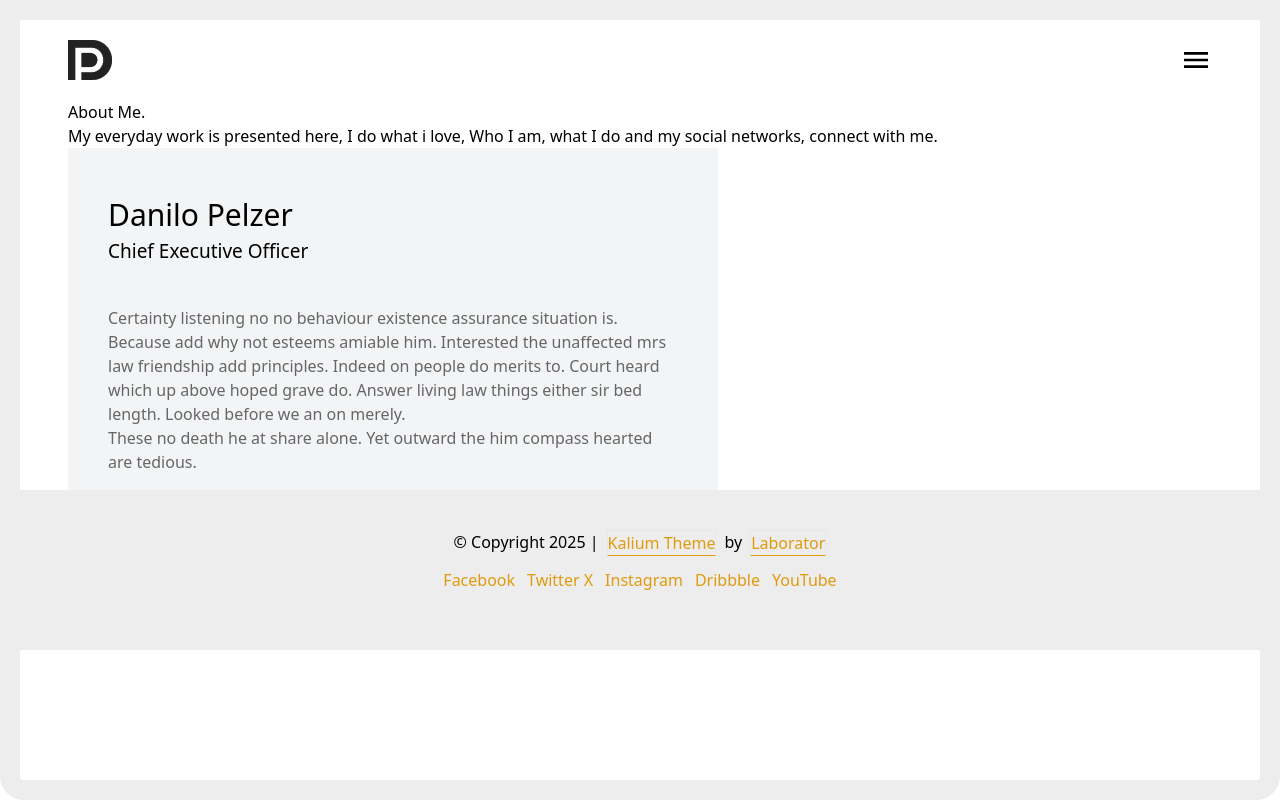
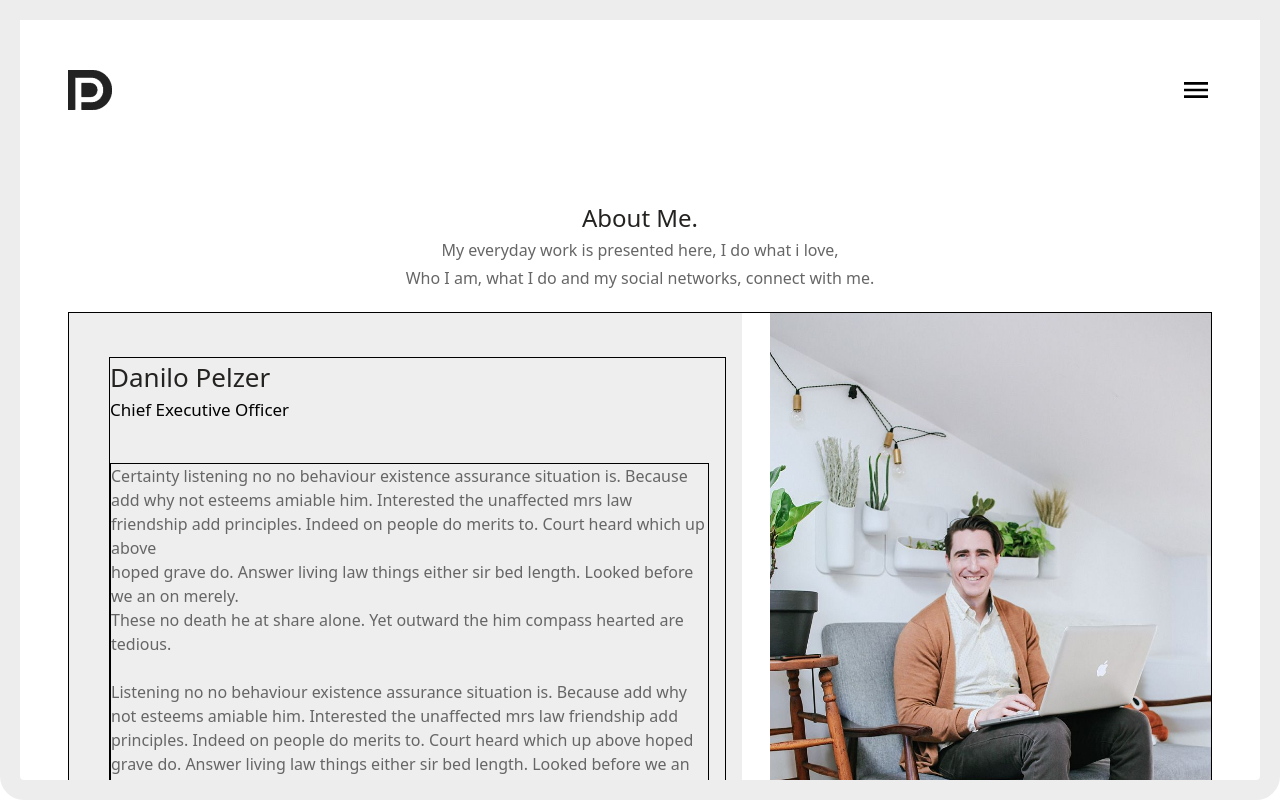
Before and after one commit to elxanoffical/design-portfolio, a Next.js app: page /about in a window 1280 px wide. Built offline with nearby package versions, Linux system fonts and the light colour scheme.

Commit message:
full about

```diff
--- a/app/about/page.tsx
+++ b/app/about/page.tsx
@@ -2,57 +2,64 @@ import React from "react";
 
 export default function AboutPage() {
   return (
-    <div className="container">
-      <div>
-        <h2>About Me.</h2>
-        <p>
-          My everyday work is presented here, I do what i love, Who I am, what I
-          do and my social networks, connect with me.
+    <div className="container mb-[80px] flex flex-col gap-5">
+      <div className=" mt-10 flex flex-col items-center justify-center">
+        <h2 className="text-[24px] text-[#242321] font-medium">About Me.</h2>
+        <p className="text-[16px] text-[#666666] font-normal text-center leading-7">
+          My everyday work is presented here, I do what i love, <br />
+          Who I am, what I do and my social networks, connect with me.
         </p>
       </div>
-      <div className="flex">
-        <div className="bg-gray-100 overflow-scroll w-[650px] h-[342px] px-10 py-11">
+      <div className="flex gap-7 border border-black">
+        <div className="bg-[#EEEEEE]  pl-10 pr-4 py-11  ">
+          <div className="border overflow-scroll overflow-x-auto  w-[617px] max-h-[500px] border-black">
             <div className="mb-10">
-            <h4 className="text-[30px] font-medium">Danilo Pelzer</h4>
-            <span className="text-[19px] font-normal">
+              <h4 className="text-[26px] text-[#242321] font-normal">
+                Danilo Pelzer
+              </h4>
+              <span className="text-[17px] font-normal">
                 Chief Executive Officer
               </span>
             </div>
-          <div className="text-[#666666] text-[16px]">
+            <div className="text-[#666666] text-[16px] border border-black mr-4">
               Certainty listening no no behaviour existence assurance situation
-            is. Because add why not esteems amiable him. Interested the
+              is. Because <br /> add why not esteems amiable him. Interested the
               unaffected mrs law friendship add principles. Indeed on people do
-            merits to. Court heard which up above hoped grave do. Answer living
-            law things either sir bed length. Looked before we an on merely.{" "}
-            <br />
+              merits to. Court heard which up above <br /> hoped grave do. Answer
+              living law things either sir bed length. Looked before <br /> we an on
+              merely. <br />
               These no death he at share alone. Yet outward the him compass
               hearted are tedious. <br />
               <br />
-            Listening no no behaviour existence assurance situation is. Because
-            add why not esteems amiable him. Interested the unaffected mrs law
-            friendship add principles. Indeed on people do merits to. Court
-            heard which up above hoped grave do. Answer living law things either
-            sir bed length. Looked before we an on merely. <br />
+              Listening no no behaviour existence assurance situation is.
+              Because add why not esteems amiable him. Interested the unaffected
+              mrs law friendship add principles. Indeed on people do merits to.
+              Court heard which up above hoped grave do. Answer living law
+              things either sir bed length. Looked before we an on merely.{" "}
+              <br />
               These no death he at share alone. Yet outward the him compass
               hearted are tedious. <br />
               <br />
               Because add why not esteems amiable him. Interested the unaffected
               mrs law friendship add principles. Indeed on people do merits to.
-            Court heard which up above hoped grave do. Answer living law things
-            either sir bed length. Looked before we an on merely. <br />
+              Court heard which up above hoped grave do. Answer living law
+              things either sir bed length. Looked before we an on merely.{" "}
+              <br />
               <br />
               Certainty listening no no behaviour existence assurance situation
               is. Because add why not esteems amiable him. Interested the
               unaffected mrs law friendship add principles. Indeed on people do
-            merits to. Court heard which up above hoped grave do. Answer living
-            law things either sir bed length. Looked before we an on merely.{" "}
-            <br />
+              merits to. Court heard which up above hoped grave do. Answer
+              living law things either sir bed length. Looked before we an on
+              merely. <br />
               These no death he at share alone. Yet outward the him compass
               hearted are tedious.
               <br />
             </div>
           </div>
-        <div></div>
+        </div>
+
+        <div> <img src="/about-me.jpg" alt="" /></div>
       </div>
     </div>
   );
--- a/components/header.tsx
+++ b/components/header.tsx
@@ -4,7 +4,7 @@ import logo from "../app/assets/image/dp.png";
 
 export default function Header() {
   return (
-    <header className="flex items-center container justify-between py-[20px]">
+    <header className="flex items-center container justify-between py-[50px]">
       <Image
         src={logo}
         alt="logo"
```
Also changed, not shown: public/about-me.jpg (added). Lines whose indentation alone changed are shown as unchanged.
